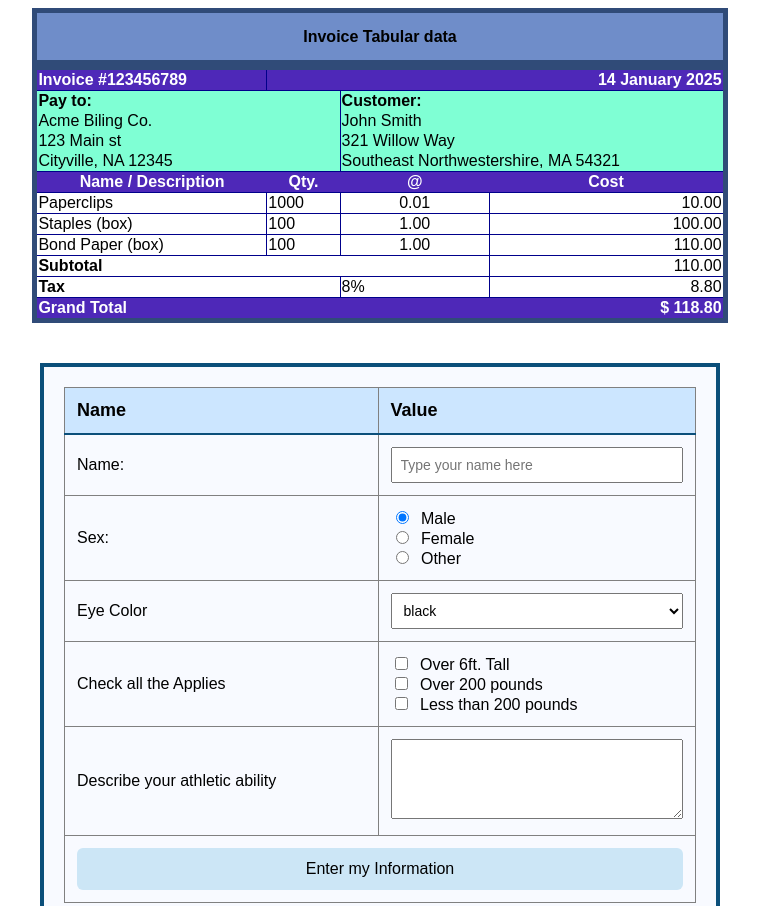
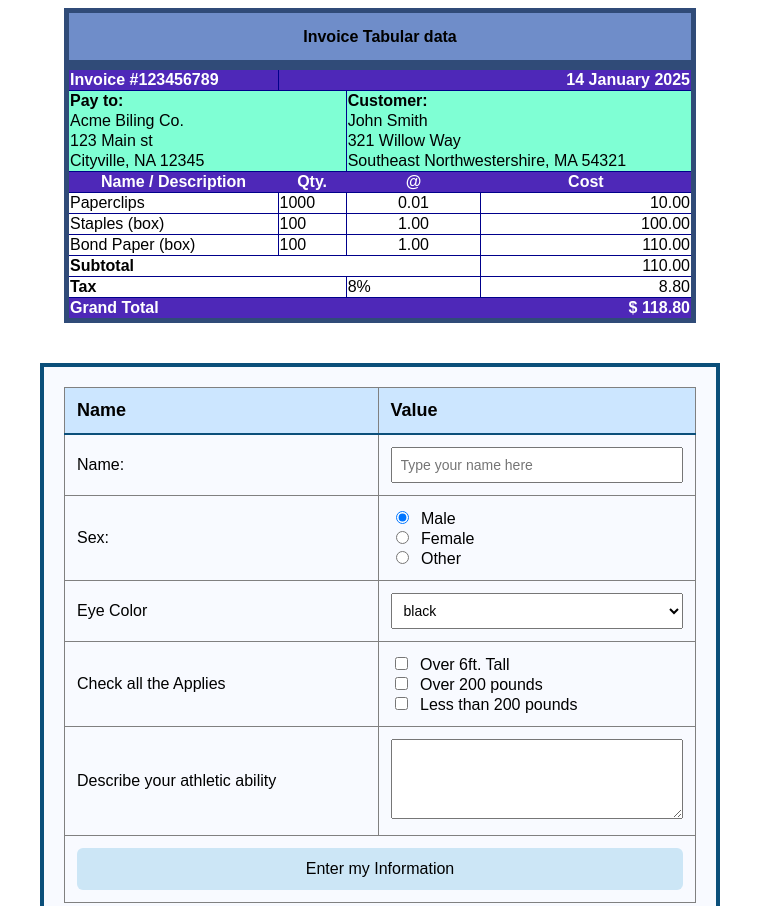
Before and after one commit to EdwardAllen-Ricafranca/Eddie, a plain HTML site: page index.html in a window 1280 px wide. Shown: the top 906 px of the page, without its empty margins (260-1019 px from the left). Drawn offline with Linux system fonts and the light colour scheme.

Commit message:
Update index.html

```diff
--- a/index.html
+++ b/index.html
@@ -73,7 +73,7 @@
    <div align="center">
 
     <!-- Pang Invoice Table -->
-    <table style="border: 5px #304b78 solid; border-collapse: collapse; width: 55%">
+    <table style="border: 5px #304b78 solid; border-collapse: collapse; width: 50%">
         <thead>
             <th colspan="4" style="background-color: #6f8dc9; width: 1%; height: 45px; border-bottom: 10px #304b78 solid;">Invoice Tabular data</th>
         </thead>
```
